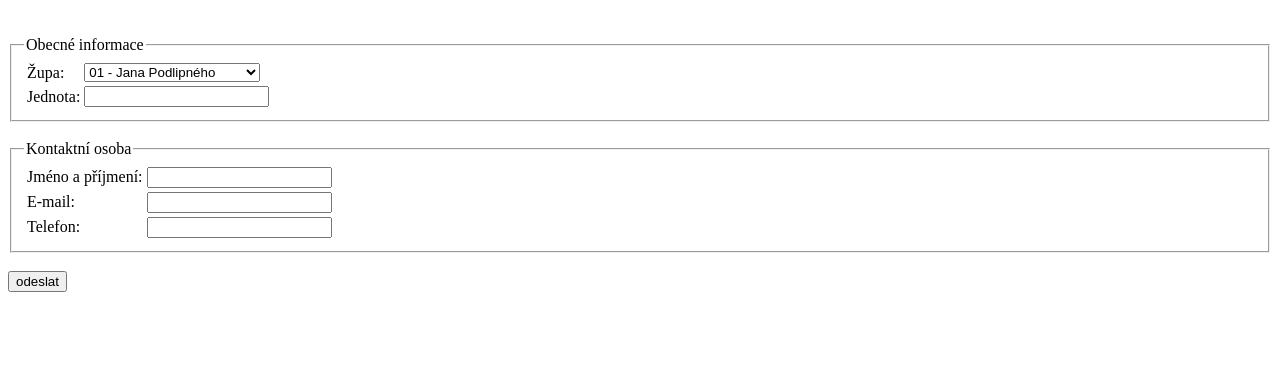
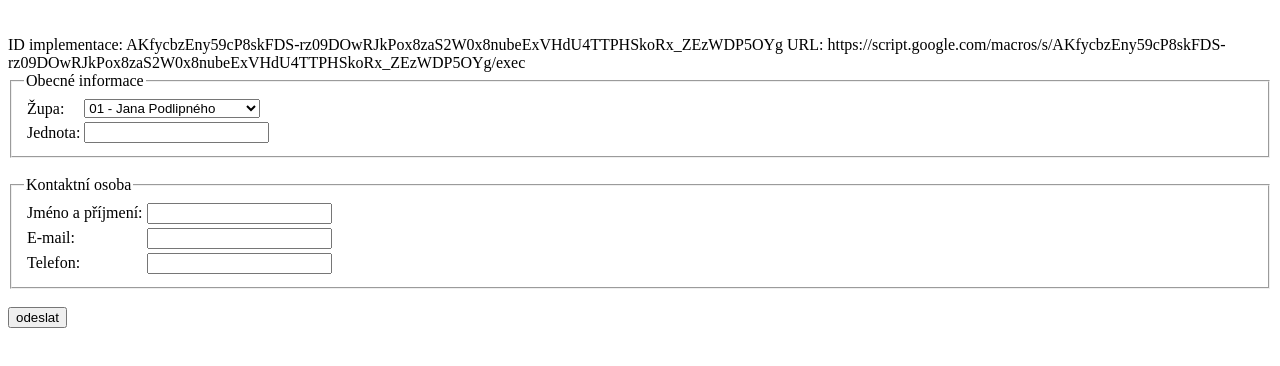
Before and after one commit to matouske/vsestrannost, a plain HTML site: page index.html in a window 1280 px wide. Shown: the part 48-414 px from the top of the page. Drawn offline with Linux system fonts and the light colour scheme.

Commit message:
Update index.html

```diff
--- a/index.html
+++ b/index.html
@@ -8,6 +8,10 @@
   </head>
   <body>     <h1>Sportovní všestrannost 2023 - přihlášky</h1>
     <br>
+
+    ID implementace: AKfycbzEny59cP8skFDS-rz09DOwRJkPox8zaS2W0x8nubeExVHdU4TTPHSkoRx_ZEzWDP5OYg
+    URL: https://script.google.com/macros/s/AKfycbzEny59cP8skFDS-rz09DOwRJkPox8zaS2W0x8nubeExVHdU4TTPHSkoRx_ZEzWDP5OYg/exec
+
     <form>
       <fieldset>
         <legend>Obecné informace
```
